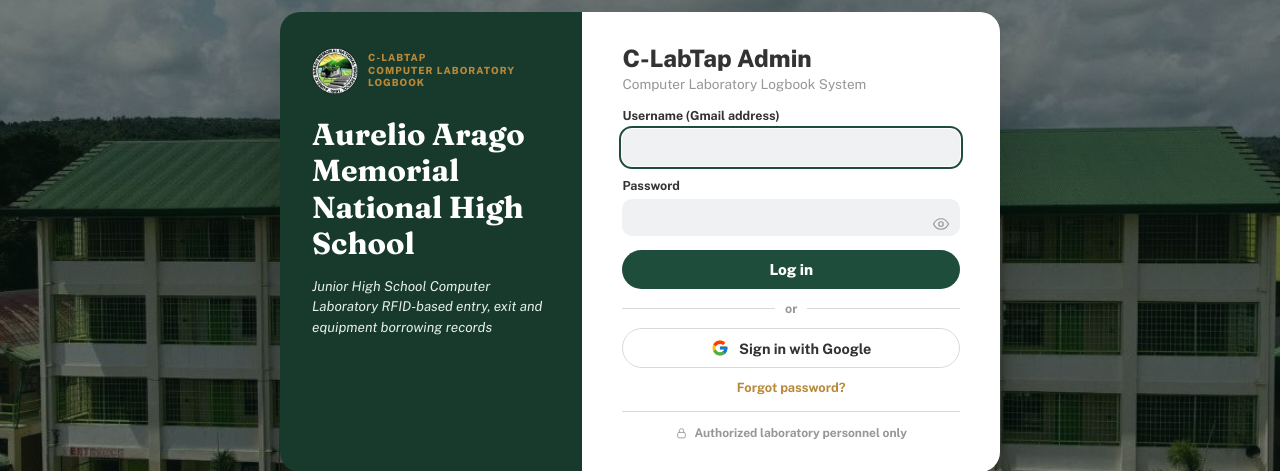
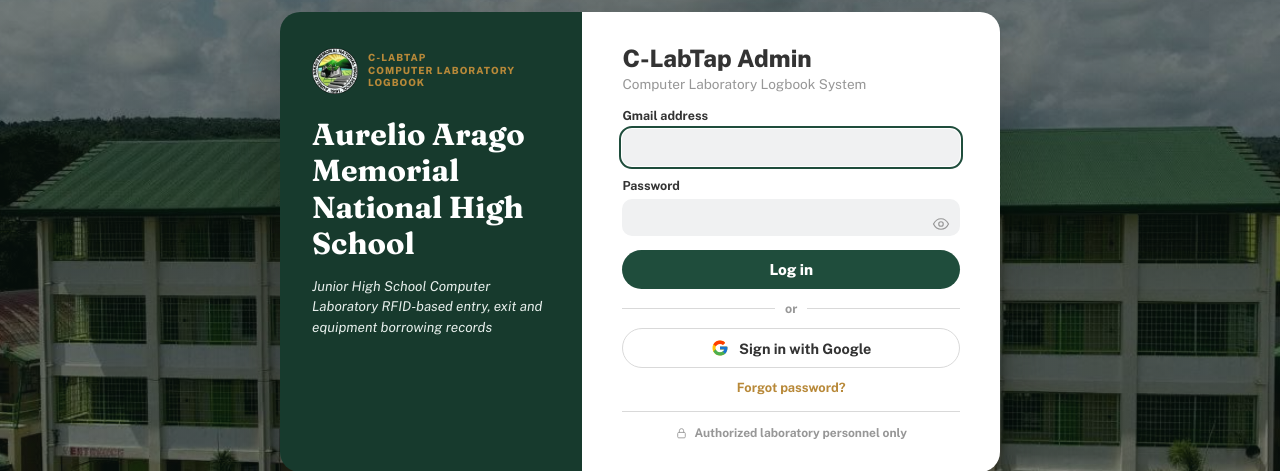
Before and after one commit to palihancodeworks/C-LabTap, an ASP.NET Core app: page / in a window 1280 px wide. Shown: the part 158-629 px from the top of the page. Run offline with ASP.NET Core 8, Linux system fonts and the light colour scheme.

Commit message:
update0.2

```diff
--- a/Views/Account/LoggedOut.cshtml
+++ b/Views/Account/LoggedOut.cshtml
@@ -49,7 +49,7 @@
                 <p class="login-error">@loginError</p>
             }
             <form class="login-form" method="post" asp-controller="Account" asp-action="Login">
-                <label class="login-label" for="username">Username (Gmail address)</label>
+                <label class="login-label" for="username">Gmail address</label>
                 <input class="login-input" type="text" id="username" name="username" autocomplete="username" autofocus />
 
                 <label class="login-label" for="password">Password</label>
```
